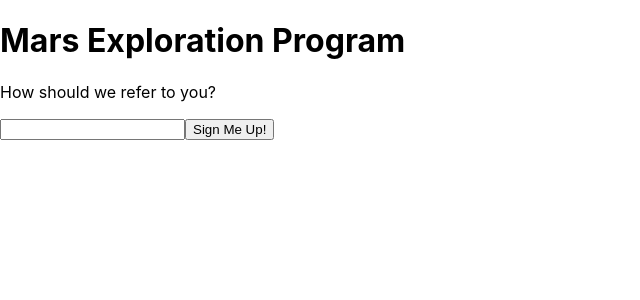
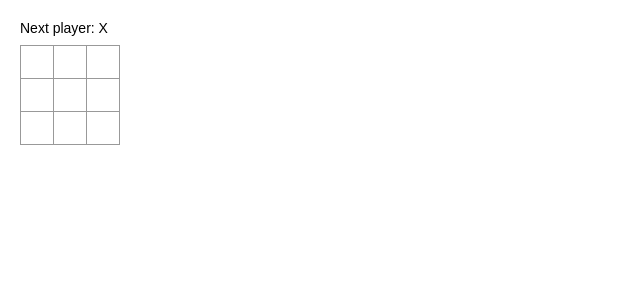
Before and after one commit to cwy007/react_example, a React (Create React App) app: page / in a window 1280 px wide. Shown: the top 300 px of the page, without its empty margins (0-640 px from the left). Built offline with nearby package versions, Linux system fonts and the light colour scheme.

Commit message:
tic-tac-toe 本地环境准备

```diff
--- a/public/index.html
+++ b/public/index.html
@@ -29,7 +29,7 @@
   <body>
     <noscript>You need to enable JavaScript to run this app.</noscript>
     <div id="root"></div>
-    <div id="like_button_container"></div>
+    <div id="container"></div>
     <!--
       This HTML file is a template.
       If you open it directly in the browser, you will see an empty page.
--- a/src/index.js
+++ b/src/index.js
@@ -1,109 +1,70 @@
 import React from 'react';
 import ReactDOM from 'react-dom';
 import './index.css';
-import './split_panel.css';
+import './tic_tac_toe.css';
 import * as serviceWorker from './serviceWorker';
 
-function FancyBorder(props) {
+class Square extends React.Component {
+  render() {
     return (
-    <div className={'FancyBorder FancyBorder-' + props.color}>
-      {props.children}
-    </div>
+      <button className="square">
+        {/* TODO */}
+      </button>
     );
   }
-
-function WelcomeDialog() {
-  return (
-    <FancyBorder color="blue">
-      <h1 className="Dialog-title">
-        Welcome
-      </h1>
-      <p className="Dialog-message">
-        Thank you for visiting our spacecraft!
-      </p>
-    </FancyBorder>
-  );
 }
 
-function Contacts() {
-  return <div className="Contacts" />;
+class Board extends React.Component {
+  renderSquare(i) {
+    return <Square />;
   }
 
-function Chat() {
-  return <div className="Chat" />;
-}
+  render() {
+    const status = 'Next player: X';
 
-function SplitPane(props) {
     return (
-    <div className="SplitPane">
-      <div className="SplitPane-left">
-        {props.left}
+      <div>
+        <div className="status">{status}</div>
+        <div className="board-row">
+          {this.renderSquare(0)}
+          {this.renderSquare(1)}
+          {this.renderSquare(2)}
         </div>
-      <div className="SplitPane-right">
-        {props.right}
+        <div className="board-row">
+          {this.renderSquare(3)}
+          {this.renderSquare(4)}
+          {this.renderSquare(5)}
+        </div>
+        <div className="board-row">
+          {this.renderSquare(6)}
+          {this.renderSquare(7)}
+          {this.renderSquare(8)}
         </div>
       </div>
     );
   }
-
-function App() {
-  return (
-    <SplitPane
-      left={
-        <Contacts />
-      }
-      right={
-        <Chat />
-      } />
-  );
 }
 
-function Dialog(props) {
-  return (
-    <FancyBorder color="blue">
-      <h1 className="Dialog-title">
-        {props.title}
-      </h1>
-      <p className="Dialog-message">
-        {props.message}
-      </p>
-      {props.children}
-    </FancyBorder>
-  );
-}
-
-class SignUpDialog extends React.Component {
-  constructor(props) {
-    super(props);
-    this.handleChange = this.handleChange.bind(this);
-    this.handleSignUp = this.handleSignUp.bind(this);
-    this.state = { login: '' };
-  }
-
+class Game extends React.Component {
   render() {
     return (
-      <Dialog title="Mars Exploration Program"
-        message="How should we refer to you?">
-        <input value={this.state.login}
-          onChange={this.handleChange} />
-        <button onClick={this.handleSignUp}>
-          Sign Me Up!
-        </button>
-      </Dialog>
+      <div className="game">
+        <div className="game-board">
+          <Board />
+        </div>
+        <div className="game-info">
+          <div>{/* status */}</div>
+          <ol>{/* TODO */}</ol>
+        </div>
+      </div>
     );
-  }
-
-  handleChange(e) {
-    this.setState({ login: e.target.value });
-  }
-
-  handleSignUp() {
-    alert(`Welcome aboard, ${this.state.login}!`);
   }
 }
 
+// ========================================
+
 ReactDOM.render(
-  <SignUpDialog />,
+  <Game />,
   document.getElementById('root')
 );
 
--- /dev/null
+++ b/src/tic_tac_toe.css
@@ -0,0 +1,51 @@
+body {
+  font: 14px "Century Gothic", Futura, sans-serif;
+  margin: 20px;
+}
+
+ol,
+ul {
+  padding-left: 30px;
+}
+
+.board-row:after {
+  clear: both;
+  content: "";
+  display: table;
+}
+
+.status {
+  margin-bottom: 10px;
+}
+
+.square {
+  background: #fff;
+  border: 1px solid #999;
+  float: left;
+  font-size: 24px;
+  font-weight: bold;
+  line-height: 34px;
+  height: 34px;
+  margin-right: -1px;
+  margin-top: -1px;
+  padding: 0;
+  text-align: center;
+  width: 34px;
+}
+
+.square:focus {
+  outline: none;
+}
+
+.kbd-navigation .square:focus {
+  background: #ddd;
+}
+
+.game {
+  display: flex;
+  flex-direction: row;
+}
+
+.game-info {
+  margin-left: 20px;
+}
```
Also changed, not shown: 2 other files (tests, documents, lock files or other folders). Lines whose indentation alone changed are shown as unchanged.
